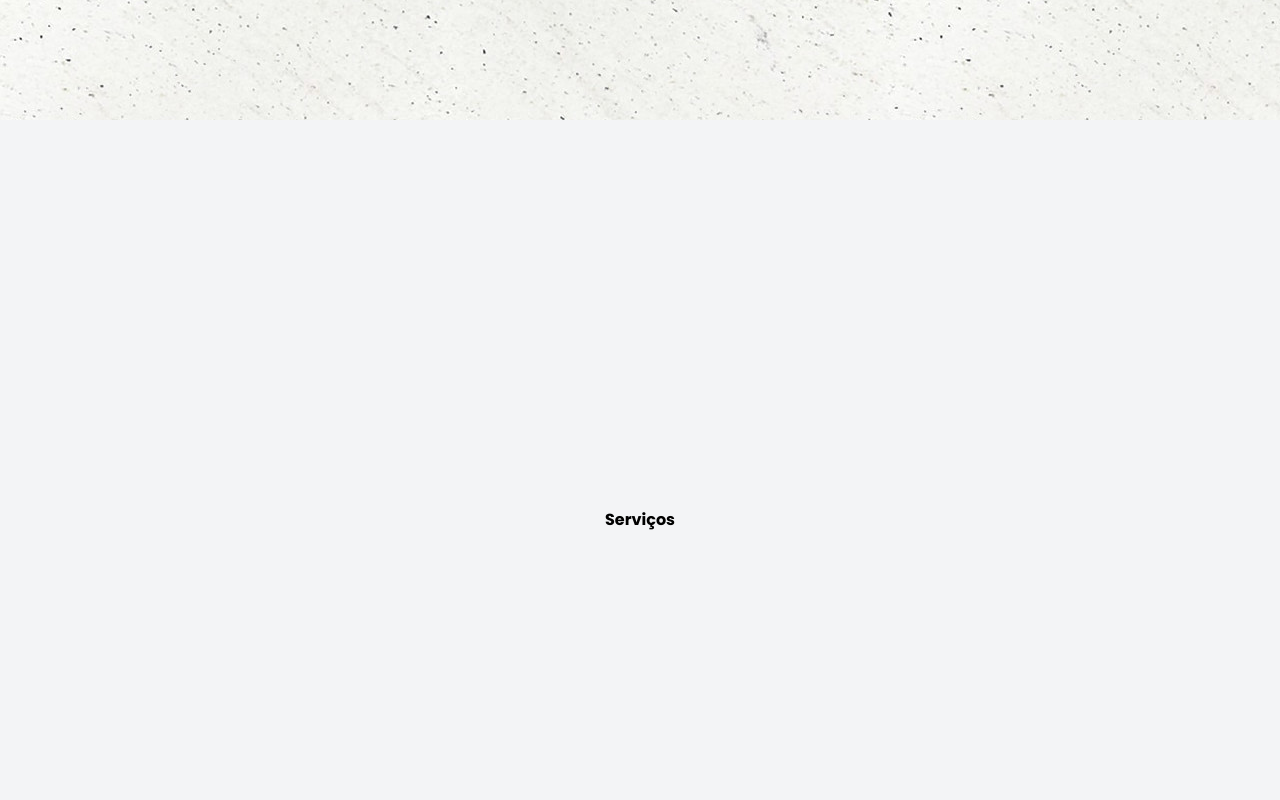
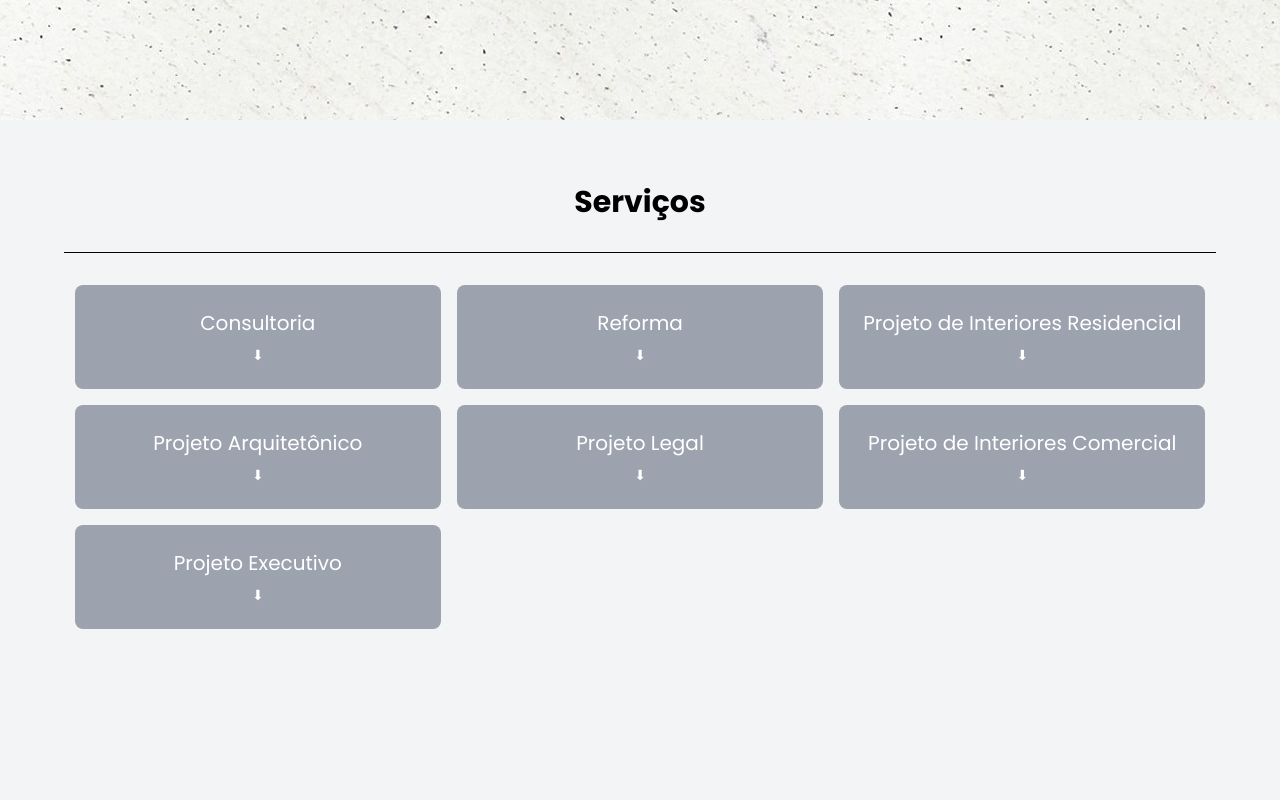
Before and after one commit to VictorEmanuel08/Izabel-Resende, a React (Vite) app: page / in a window 1280 px wide. Shown: the part 680-1480 px from the top of the page. Built offline with nearby package versions, Linux system fonts and the light colour scheme; a web font is replaced by a local one.

Commit message:
Componente Service e CardService

```diff
--- /dev/null
+++ b/src/components/CardServices/index.jsx
@@ -0,0 +1,8 @@
+export function CardServices({ titulo }) {
+  return (
+    <div className="p-6 bg-gray-400 text-white rounded-lg flex flex-col items-center">
+      <span className="text-xl mb-2">{titulo}</span>
+      <span className="text-sm">⬇</span>
+    </div>
+  );
+}
--- /dev/null
+++ b/src/components/sections/Services/index.jsx
@@ -0,0 +1,39 @@
+import { CardServices } from "../../CardServices";
+
+export function Services() {
+  return (
+    <div className="w-full min-h-screen flex flex-col items-center justify-start bg-gray-100 px-4 md:px-16 space-y-8">
+      <h1 className="text-3xl font-bold mt-16 text-black">Serviços</h1>
+      <div className="border-t border-black w-full"></div>
+      <div className="grid grid-cols-2 md:grid-cols-3 gap-4">
+      <CardServices titulo={"Consultoria"} />
+        <div className="p-6 bg-gray-400 text-white rounded-lg flex flex-col items-center">
+          <span className="text-xl mb-2">Reforma</span>
+          <span className="text-sm">⬇</span>
+        </div>
+        <div className="p-6 bg-gray-400 text-white rounded-lg flex flex-col items-center">
+          <span className="text-xl mb-2">
+            Projeto de Interiores Residencial
+          </span>
+          <span className="text-sm">⬇</span>
+        </div>
+        <div className="p-6 bg-gray-400 text-white rounded-lg flex flex-col items-center">
+          <span className="text-xl mb-2">Projeto Arquitetônico</span>
+          <span className="text-sm">⬇</span>
+        </div>
+        <div className="p-6 bg-gray-400 text-white rounded-lg flex flex-col items-center">
+          <span className="text-xl mb-2">Projeto Legal</span>
+          <span className="text-sm">⬇</span>
+        </div>
+        <div className="p-6 bg-gray-400 text-white rounded-lg flex flex-col items-center">
+          <span className="text-xl mb-2">Projeto de Interiores Comercial</span>
+          <span className="text-sm">⬇</span>
+        </div>
+        <div className="p-6 bg-gray-400 text-white rounded-lg flex flex-col items-center">
+          <span className="text-xl mb-2">Projeto Executivo</span>
+          <span className="text-sm">⬇</span>
+        </div>
+      </div>
+    </div>
+  );
+}
--- a/src/pages/Home/index.jsx
+++ b/src/pages/Home/index.jsx
@@ -1,5 +1,6 @@
 import { Header } from "../../components/Header";
 import { About } from "../../components/sections/About";
+import { Services } from "../../components/sections/Services";
 
 export function Home() {
   return (
@@ -11,9 +12,8 @@ export function Home() {
         </div>
         <div
           id="servicos"
-          className="flex items-center justify-center h-screen bg-gray-100"
         >
-          <p className="font-bold">Serviços</p>
+          <Services />
         </div>
         <div
           id="projetos"
```
